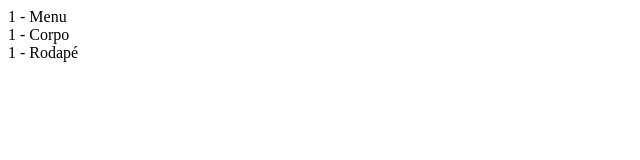
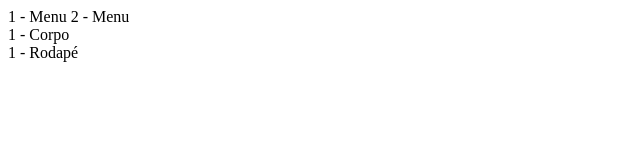
Before and after one commit to MaathL/repositorio, a plain HTML site: page index.html in a window 1280 px wide. Shown: the full height of the page, 0-640 px from the left. Drawn offline with Linux system fonts and the light colour scheme.

Commit message:
Segundo menu

```diff
--- a/index.html
+++ b/index.html
@@ -9,6 +9,7 @@
 <body>
        <div>
               1 - Menu
+              2 - Menu
        </div>
 
        <div>
```
